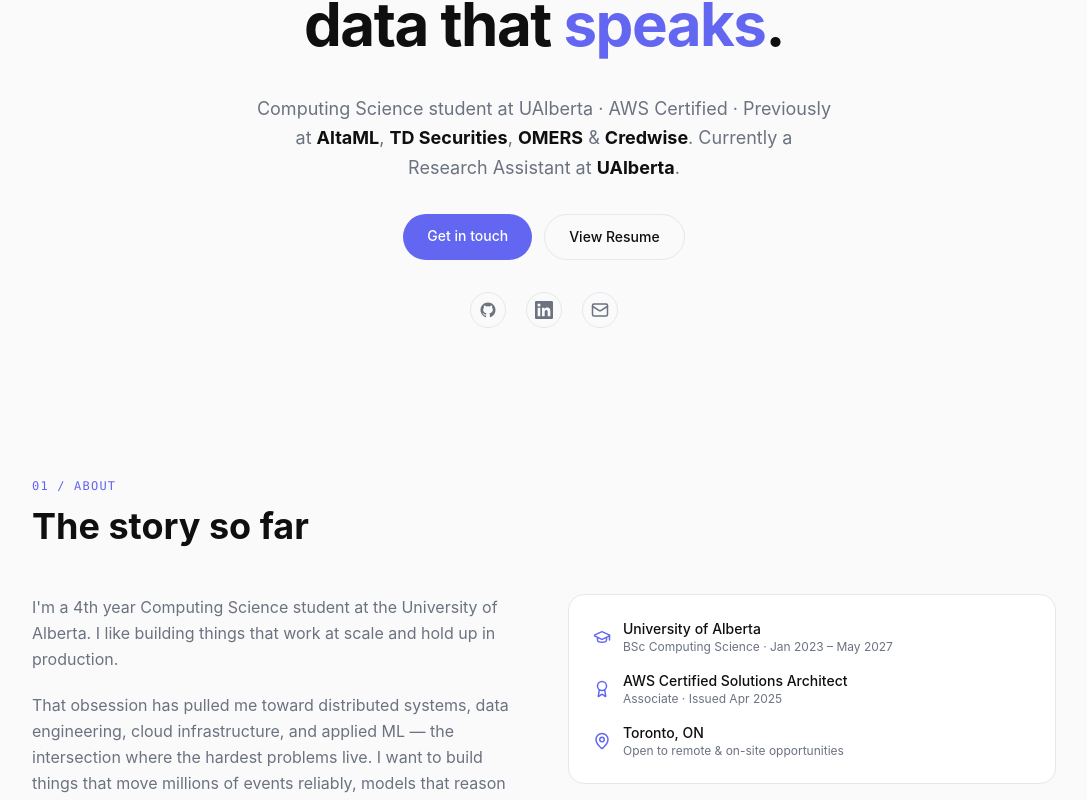
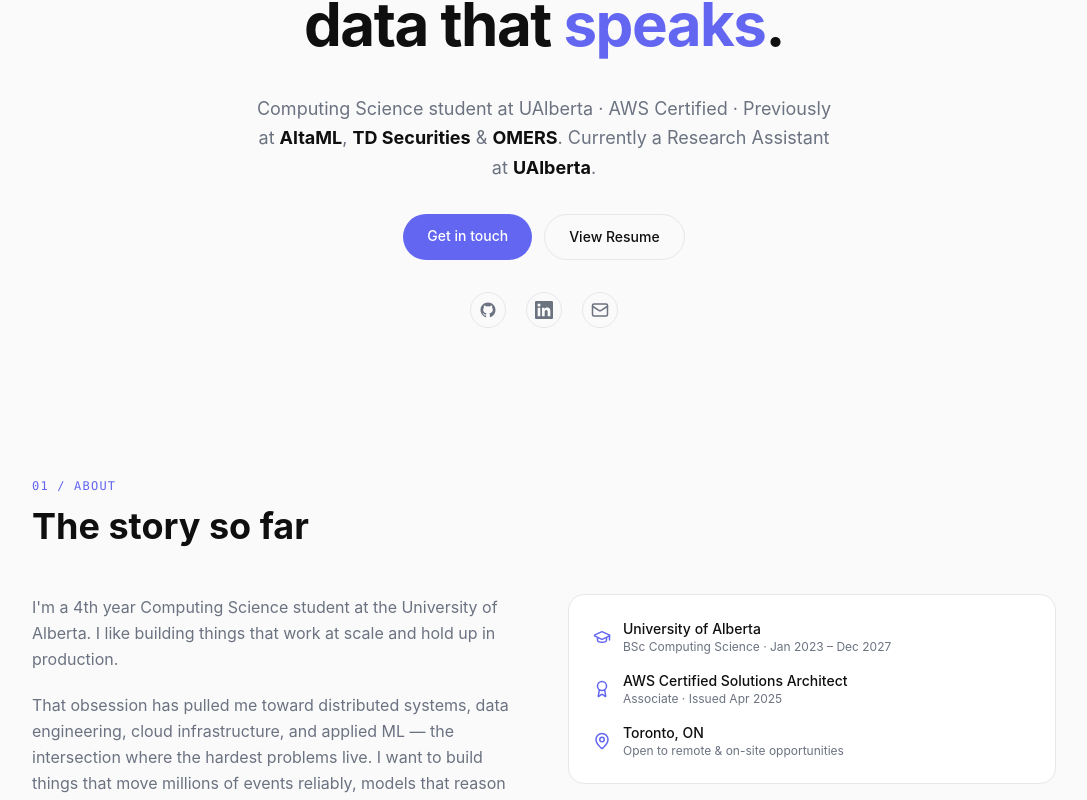
Before and after one commit to damansin/daman_singh, a Next.js app: page / in a window 1280 px wide. Shown: the part 418-1218 px from the top of the page, without its empty margins (96-1183 px from the left). Built offline with nearby package versions, Linux system fonts and the light colour scheme.

Commit message:
update website

```diff
--- a/components/About.tsx
+++ b/components/About.tsx
@@ -22,7 +22,7 @@
 
 const stats = [
   { label: 'Years of Experience', value: '3+' },
-  { label: 'Internships', value: '4' },
+  { label: 'Internships', value: '3' },
   { label: 'AWS Certified', value: '✓' },
   { label: 'Dean\'s Honor Roll', value: '✓' },
 ];
@@ -78,7 +78,7 @@
                   <GraduationCap size={18} style={{ color: 'var(--accent)' }} />
                   <div>
                     <p className="text-sm font-medium">University of Alberta</p>
-                    <p className="text-xs" style={{ color: 'var(--muted)' }}>BSc Computing Science · Jan 2023 – May 2027</p>
+                    <p className="text-xs" style={{ color: 'var(--muted)' }}>BSc Computing Science · Jan 2023 – Dec 2027</p>
                   </div>
                 </div>
                 <div className="flex items-center gap-3" style={{ color: 'var(--foreground)' }}>
--- a/components/Hero.tsx
+++ b/components/Hero.tsx
@@ -84,9 +84,8 @@
         >
           Computing Science student at UAlberta · AWS Certified · Previously at{' '}
           <strong style={{ color: 'var(--foreground)' }}>AltaML</strong>,{' '}
-          <strong style={{ color: 'var(--foreground)' }}>TD Securities</strong>,{' '}
-          <strong style={{ color: 'var(--foreground)' }}>OMERS</strong> &amp;{' '}
-          <strong style={{ color: 'var(--foreground)' }}>Credwise</strong>. Currently a Research Assistant at{' '}
+          <strong style={{ color: 'var(--foreground)' }}>TD Securities</strong> &amp;{' '}
+          <strong style={{ color: 'var(--foreground)' }}>OMERS</strong>. Currently a Research Assistant at{' '}
           <strong style={{ color: 'var(--foreground)' }}>UAlberta</strong>.
         </motion.p>
 
```
